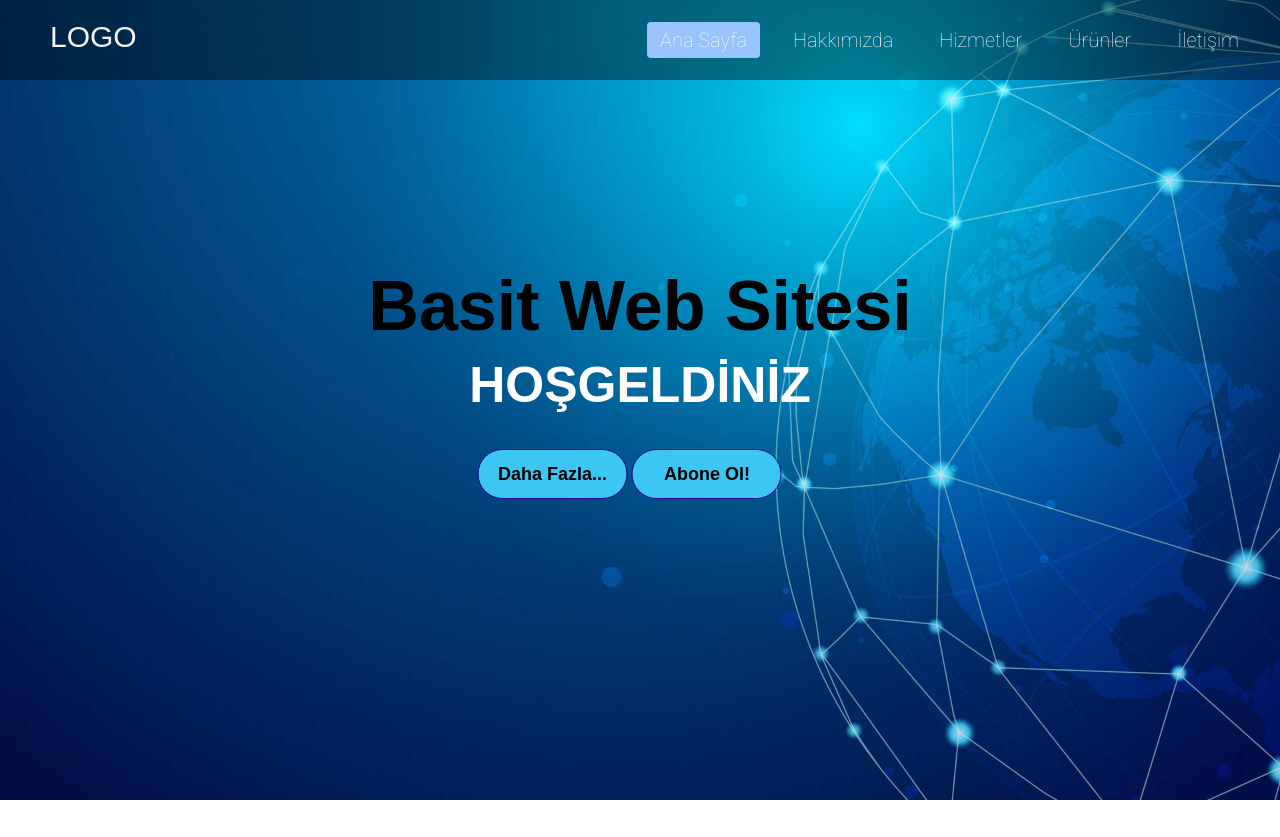
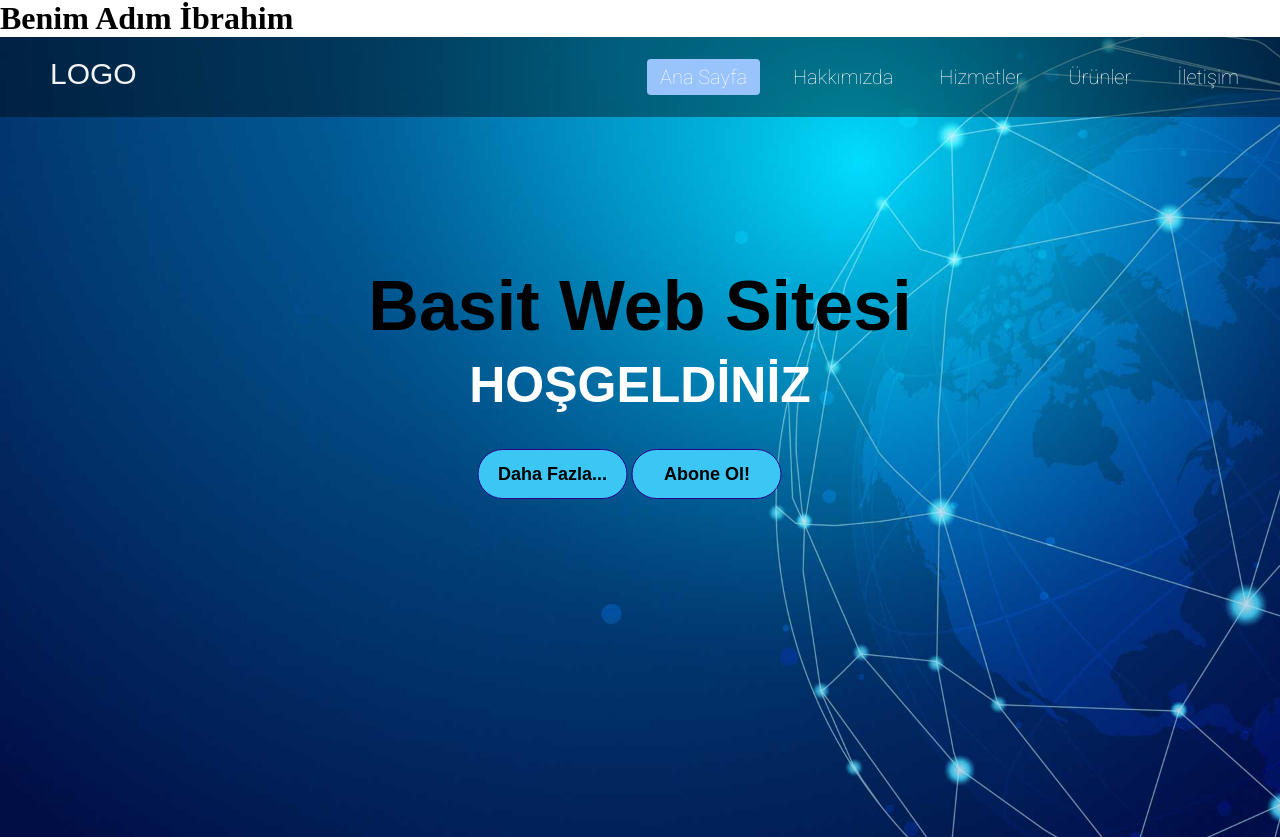
Before and after one commit to 720ibrahim/basit-site, a plain HTML site: page index.html in a window 1280 px wide. Before the commit the page ends 800 px from the top, so only its background shows below. Drawn offline with Linux system fonts and the light colour scheme.

Commit message:
isim alanı eklendi

```diff
--- a/index.html
+++ b/index.html
@@ -8,6 +8,9 @@
     <link rel="stylesheet" href="style.css">
 </head>
 <body>
+
+
+    <h1>Benim Adım İbrahim</h1>
     <div class="container">
         <div class="navbar">
             <div class="logo">
```
